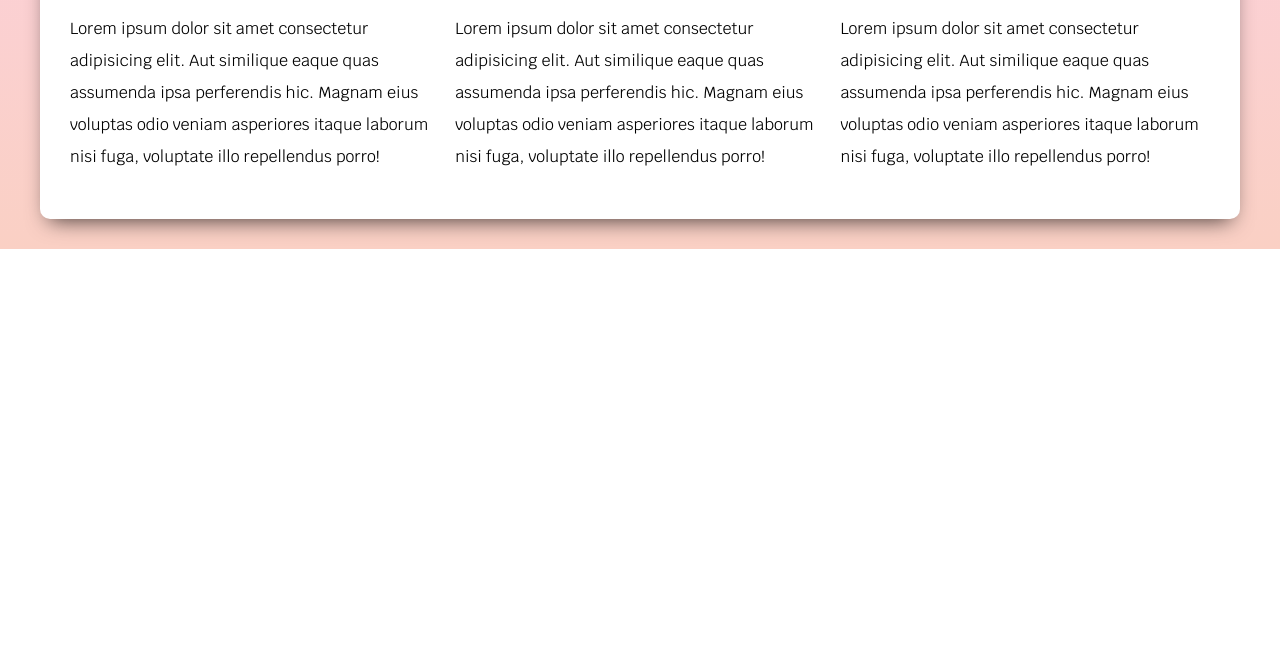
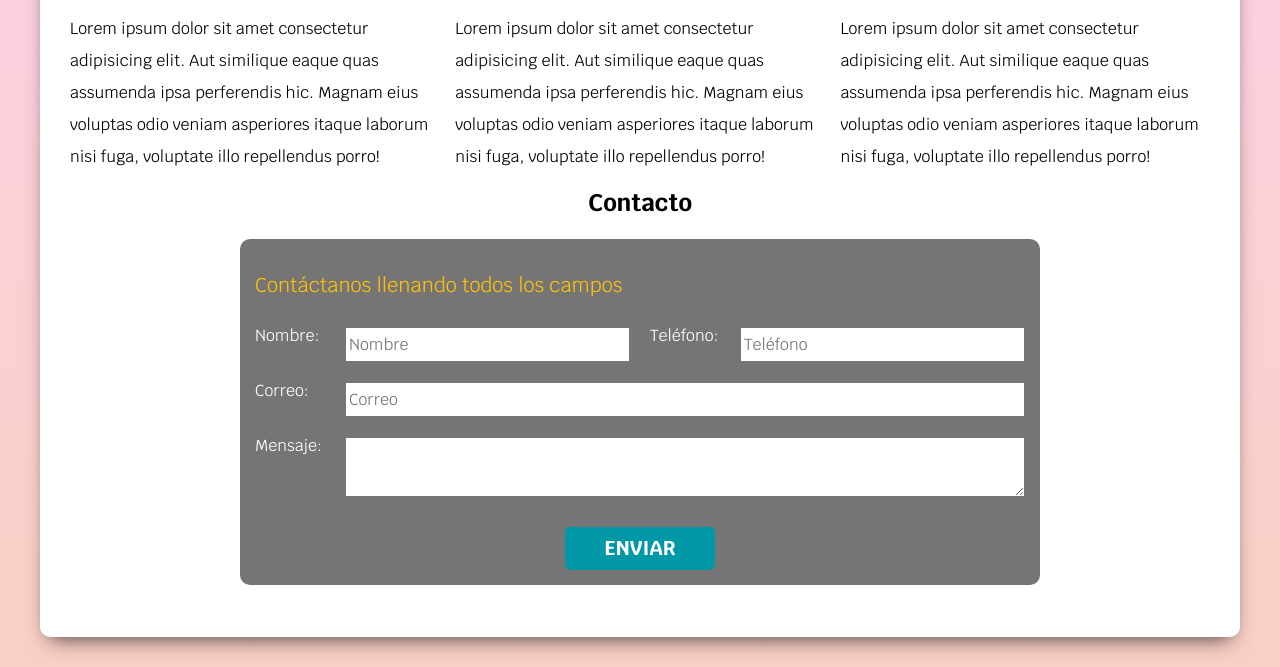
Before and after one commit to maribeltorresg/freelancer-flex, a plain HTML site: page index.html in a window 1280 px wide. Shown: the part 780-1447 px from the top of the page. Before the commit the page ends 1029 px from the top, so only its background shows below. Drawn offline with nearby package versions, Linux system fonts and the light colour scheme.

Commit message:
Agregando la sección Contacto

```diff
--- a/css/style.css
+++ b/css/style.css
@@ -3,6 +3,7 @@
     --primario: #ffc107;
     --secundario: #0097a7;
     --oscuro: #212121;
+    --gris: #757575;
 }
 
 html {
@@ -98,27 +99,28 @@ p {
 .boton {
     background-color: var(--secundario);
     border-radius: .5rem;
+    border: none;
     color: #ffffff;
     display: inline-block;
     font-weight: 700;
-    font-size: 2.2rem;
+    font-size: 2rem;
     margin-top: 1rem;
     padding: 1rem 4rem;
     text-decoration: none;
     text-transform: uppercase;
 }
+.boton:hover {
+    cursor: pointer;
+}
 .contenedor {
     background-color: #ffffff;
     border-radius: 1rem;
     max-width: 1200px;
-    margin: 0 auto;
+    margin: 3rem auto;
     padding: 3rem;
     -webkit-box-shadow:0px 10px 21px -9px rgba(0,0,0, .74);
     -moz-box-shadow:0px 10px 21px -9px rgba(0,0,0, .74);
     box-shadow:0px 10px 21px -9px rgba(0,0,0, .74);
-}
-.servicios {
-    margin: 3rem auto;
 }
 .contenedor-servicios {
     margin-top: 3rem;
@@ -148,3 +150,56 @@ p {
     margin-top: 2rem;
     width: 100px;
 }
+form {
+    background-color: var(--gris);
+    border-radius: 1rem;
+    margin-top: 2rem;
+    padding: 1.5rem;
+}
+form legend {
+    color: var(--primario);
+    font-size: 2rem;
+    margin: 2rem 0 3rem;
+    text-align: center;
+}
+@media (min-width:768px){
+    form {
+        max-width: 800px;
+        margin: 2.2rem auto;
+    }
+    .contenedor-campos {
+        display: flex;
+        flex-wrap: wrap;
+        justify-content: space-between;
+    }
+    .campo {
+        flex: 0 0 calc(50% - 1rem);
+    }
+    .campo .mensaje {
+        /* margin-top: -0.5rem; */
+    }
+}
+.campo {
+    /* align-items: center; */
+    color: #ffffff;
+    display: flex;
+    margin-bottom: 2rem;
+}
+.campo label {
+    flex: 0 0 90px;
+}
+.campo input {
+    flex: 1;
+    height: 3.5rem;
+}
+.campo textarea {
+    flex: 1;
+    height: 6rem;
+}
+.w-100 {
+    flex: 0 0 100%;
+}
+.enviar {
+    display: flex;
+    justify-content: center;
+}
--- a/index.html
+++ b/index.html
@@ -26,7 +26,8 @@
             <a href="#" class="boton">Contactar</a>
         </div>
     </div>
-    <main class="servicios contenedor">
+    <div class="contenedor">
+        <main class="servicios">
             <h2>Nuestros Servicios</h2>
             <div class="contenedor-servicios">
                 <div class="servicio">
@@ -54,5 +55,34 @@
                 </div>
             </div>
         </main>
+
+        <section id="contacto" class="contacto">
+            <h2>Contacto</h2>
+            <form action="#">
+                <legend>Contáctanos llenando todos los campos</legend>
+                <div class="contenedor-campos">
+                    <div class="campo">
+                        <label>Nombre:</label>
+                        <input type="text" name="nombre" placeholder="Nombre">
+                    </div>
+                    <div class="campo">
+                        <label>Teléfono:</label>
+                        <input type="text" name="nombre" placeholder="Teléfono">
+                    </div>
+                    <div class="campo w-100">
+                        <label>Correo:</label>
+                        <input type="mail" name="nombre" placeholder="Correo">
+                    </div>
+                    <div class="campo w-100 mensaje">
+                        <label>Mensaje:</label>
+                        <textarea></textarea>
+                    </div>
+                </div>
+                <div class="enviar">
+                    <input type="submit" class="boton" value="Enviar">
+                </div>
+            </form>
+        </section>
+    </div>
 </body>
 </html>
```
Lines whose indentation alone changed are shown as unchanged.
